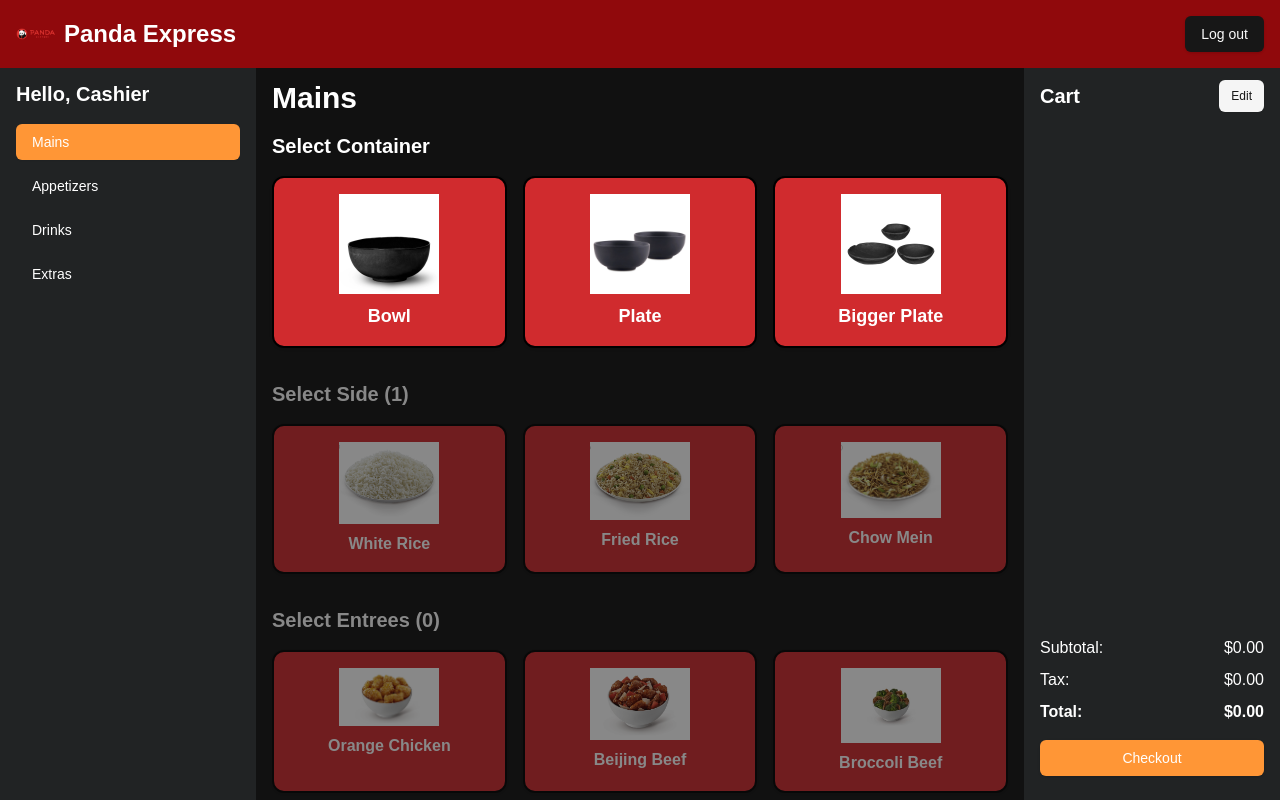
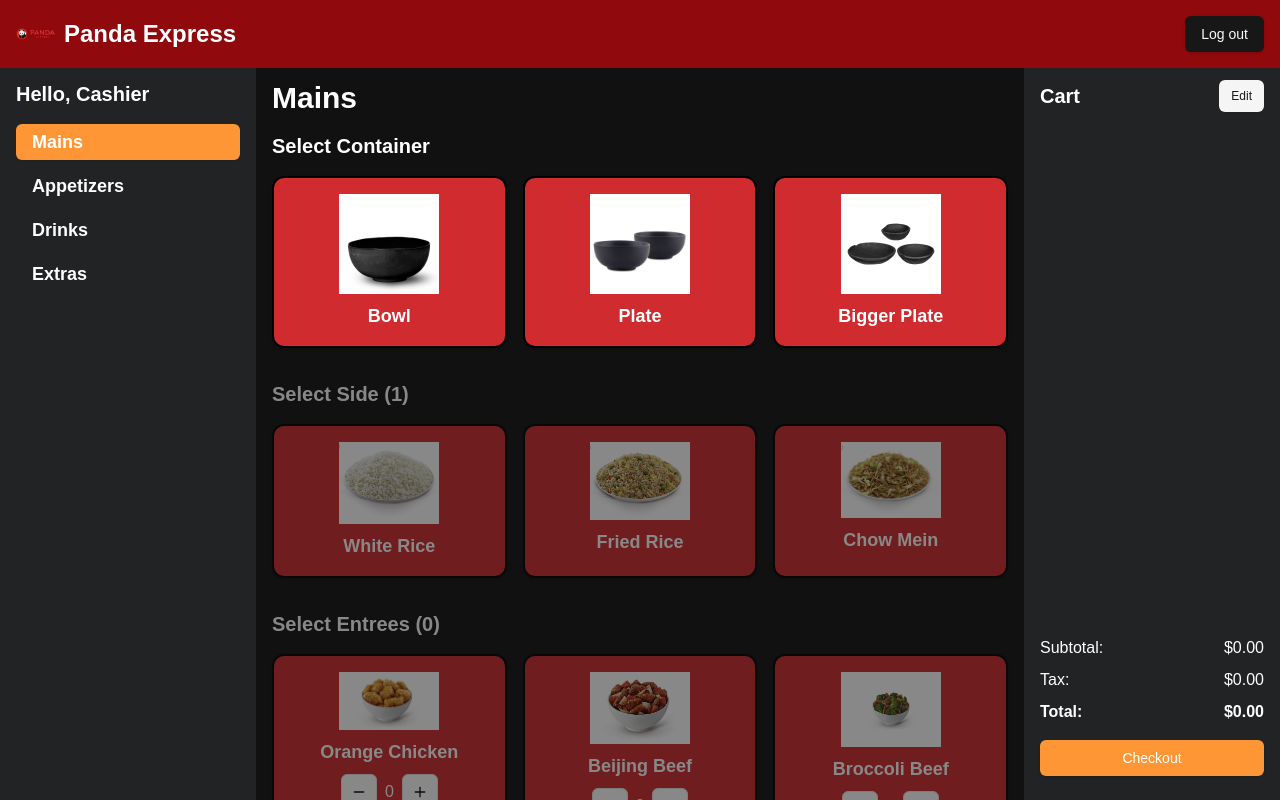
Before and after one commit to CSCE331-Fall2024/project-3-team-1g, a Next.js app: page /customer-view in a window 1280 px wide. Built offline with nearby package versions, Linux system fonts and the light colour scheme.

Commit message:
temporary changes to customer ui (styling, allowing multiple of same entree to be added)

```diff
--- a/app/customer-view/customer_view.tsx
+++ b/app/customer-view/customer_view.tsx
@@ -186,6 +186,7 @@
       <div className="w-64 bg-dark-sidebar p-4 pt-20">
         <h2 className="text-xl font-bold mb-4">Hello, Cashier</h2>
         <ScrollArea className="h-[calc(100vh-12rem)]">
+          {/* Creates buttons for each category that will store the current state (which tab is selected) and switch to the tab on button press */}
           {categories.map(category => (
             <Button
               key={category}
@@ -193,17 +194,21 @@
               className={`w-full justify-start mb-2 text-white ${selectedCategory === category ? 'bg-panda-orange hover:bg-panda-orange-light' : 'hover:bg-panda-red-light'}`}
               onClick={() => setSelectedCategory(category)}
             >
-              {category}
+              <span className = "text-lg font-semibold">
+                {category}
+              </span>
             </Button>
           ))}
         </ScrollArea>
       </div>
 
-      {/* Main Content */}
+      {/* Ordering Section  */}
       <div className="flex-1 p-4 pt-20 overflow-auto">
         <h2 className="text-3xl font-bold mb-4">{selectedCategory}</h2>
+        {/* Mains Tab */}
         {selectedCategory === 'Mains' ? (
           <div className="space-y-8">
+            {/* Container Selection Section */}
             <div>
               <h3 className="text-xl font-semibold mb-4">Select Container</h3>
               <div className="grid grid-cols-3 gap-4">
@@ -221,7 +226,9 @@
                 ))}
               </div>
             </div>
+            {/* Side Selection Section */}
             <div className={selectedContainer ? '' : 'opacity-50 pointer-events-none'}>
+              {/* Opacity low and sides not selectable unless container picked */}
               <h3 className="text-xl font-semibold mb-4">Select Side (1)</h3>
               <div className="grid grid-cols-3 gap-4">
                 {sides.map(side => (
@@ -232,16 +239,40 @@
                   >
                     <CardContent className="p-4 flex flex-col items-center">
                       <Image src={side.image} alt={side.name} width={100} height={100} className="mb-2" />
-                      <h4 className="font-semibold text-white">{side.name}</h4>
+                      <h3 className="text-lg font-semibold text-white">{side.name}</h3>
                     </CardContent>
                   </Card>
                 ))}
               </div>
             </div>
+            {/* Entree Selection Section */}
             <div className={selectedContainer ? '' : 'opacity-50 pointer-events-none'}>
               <h3 className="text-xl font-semibold mb-4">Select Entrees ({containers.find(c => c.name === selectedContainer)?.entrees || 0})</h3>
               <div className="grid grid-cols-3 gap-4">
-                {entrees.map(entree => (
+                {entrees.map(entree => {
+                  const quantity = quantities[entree.name] || 0;
+                  return (
+                    <Card
+                      key={entree.name}
+                      className={`cursor-pointer bg-container-card border-2 border-black ${quantity > 0 ? 'ring-2 ring-panda-gold' : ''}`}
+                    >
+                      <CardContent className="p-4 flex flex-col items-center">
+                        <Image src={entree.image} alt={entree.name} width={100} height={100} className="mb-2" />
+                        <h3 className="text-lg font-semibold text-white">{entree.name}</h3>
+                        <div className="flex items-center justify-between mt-2">
+                          <Button variant="outline" size="icon" onClick={() => handleQuantityChange(entree.name, -1)}>
+                            <Minus className="h-4 w-4" />
+                          </Button>
+                          <span className="mx-2 text-white">{quantity}</span>
+                          <Button variant="outline" size="icon" onClick={() => handleQuantityChange(entree.name, 1)}>
+                            <Plus className="h-4 w-4" />
+                          </Button>
+                        </div>
+                      </CardContent>
+                    </Card>
+                  );
+                })}
+                {/* {entrees.map(entree => (
                   <Card
                     key={entree.name}
                     className={`cursor-pointer bg-container-card border-2 border-black ${selectedEntrees.includes(entree.name) ? 'ring-2 ring-panda-gold' : ''}`}
@@ -256,24 +287,26 @@
                   >
                     <CardContent className="p-4 flex flex-col items-center">
                       <Image src={entree.image} alt={entree.name} width={100} height={100} className="mb-2" />
-                      <h4 className="font-semibold text-white">{entree.name}</h4>
+                      <h3 className="text-lg font-semibold text-white">{entree.name}</h3>
                     </CardContent>
                   </Card>
-                ))}
+                ))} */}
               </div>
             </div>
+            {/* Add To Order Button */}
             <div className="flex justify-end">
               <Button
                 onClick={addMainsToCart}
                 disabled={!selectedContainer || selectedSides.length !== 1 || selectedEntrees.length !== containers.find(c => c.name === selectedContainer)?.entrees}
-                className="bg-panda-orange hover:bg-panda-orange-light text-white"
+                className="bg-panda-orange hover:bg-panda-orange-light text-white text-lg"
               >
-                Add to order
+                Add To Order
               </Button>
             </div>
           </div>
         ) : (
           <>
+            {/* Appetizers/Drinks/Extras Tabs */}
             <div className="grid grid-cols-3 gap-4">
               {selectedCategory && items[selectedCategory]?.map((item: Item) => (
                 <Card key={item.name} className="flex flex-col justify-between bg-container-card border-2 border-black">
@@ -295,7 +328,7 @@
               ))}
             </div>
             <div className="flex justify-end mt-4">
-              <Button onClick={addItemsToCart} className="bg-panda-orange hover:bg-panda-orange-light text-white">Add to order</Button>
+              <Button onClick={addItemsToCart} className="bg-panda-orange hover:bg-panda-orange-light text-white">Add To Order</Button>
             </div>
           </>
         )}
--- a/package.json
+++ b/package.json
@@ -16,11 +16,12 @@
     "@radix-ui/react-label": "^2.1.0",
     "@radix-ui/react-radio-group": "^1.2.1",
     "@radix-ui/react-scroll-area": "^1.2.0",
+    "@radix-ui/react-select": "^1.0.0",
     "@radix-ui/react-slot": "^1.1.0",
-    "@radix-ui/react-select": "^1.0.0",
     "@radix-ui/react-switch": "^1.0.0",
     "@radix-ui/react-tabs": "^1.0.0",
     "@radix-ui/react-toast": "^1.0.0",
+    "@radix-ui/themes": "^3.1.6",
     "class-variance-authority": "^0.7.0",
     "clsx": "^2.1.1",
     "framer-motion": "^11.11.10",
```
Also changed, not shown: 1 other file (tests, documents, lock files or other folders).
